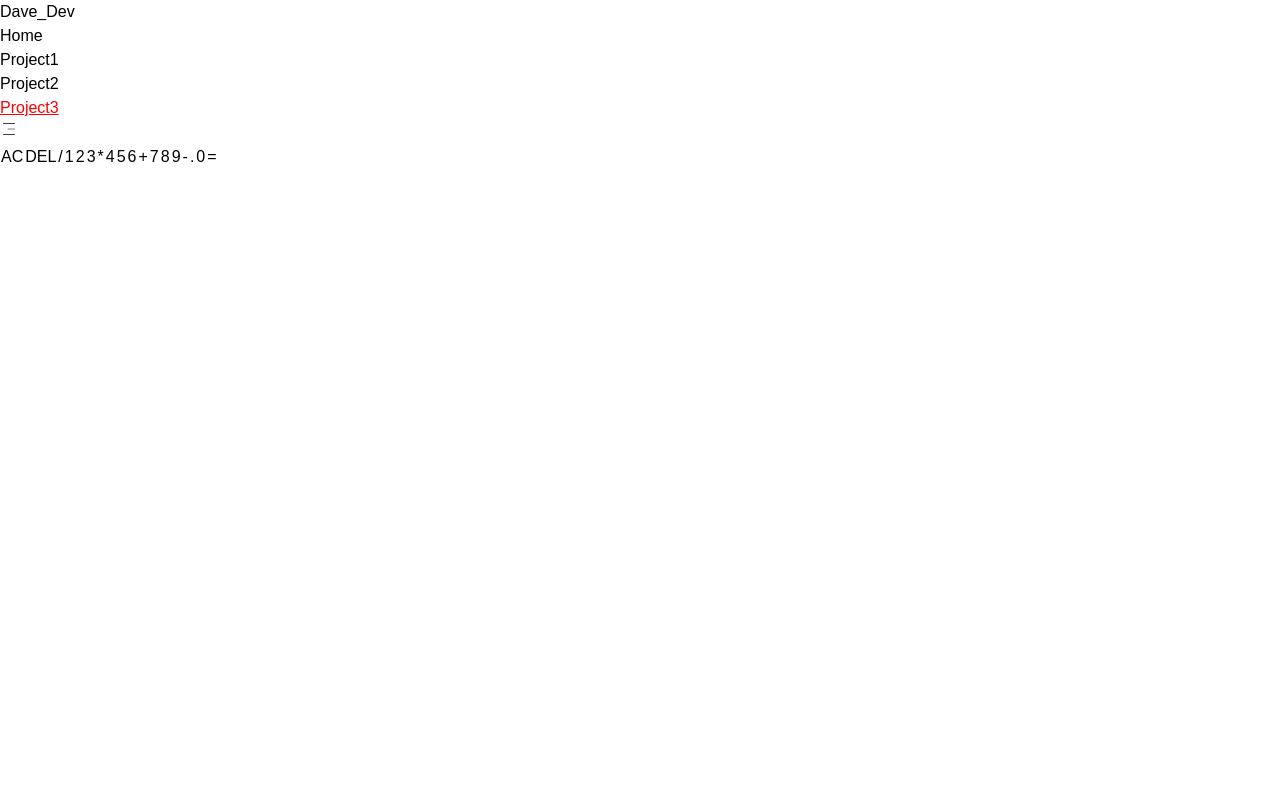
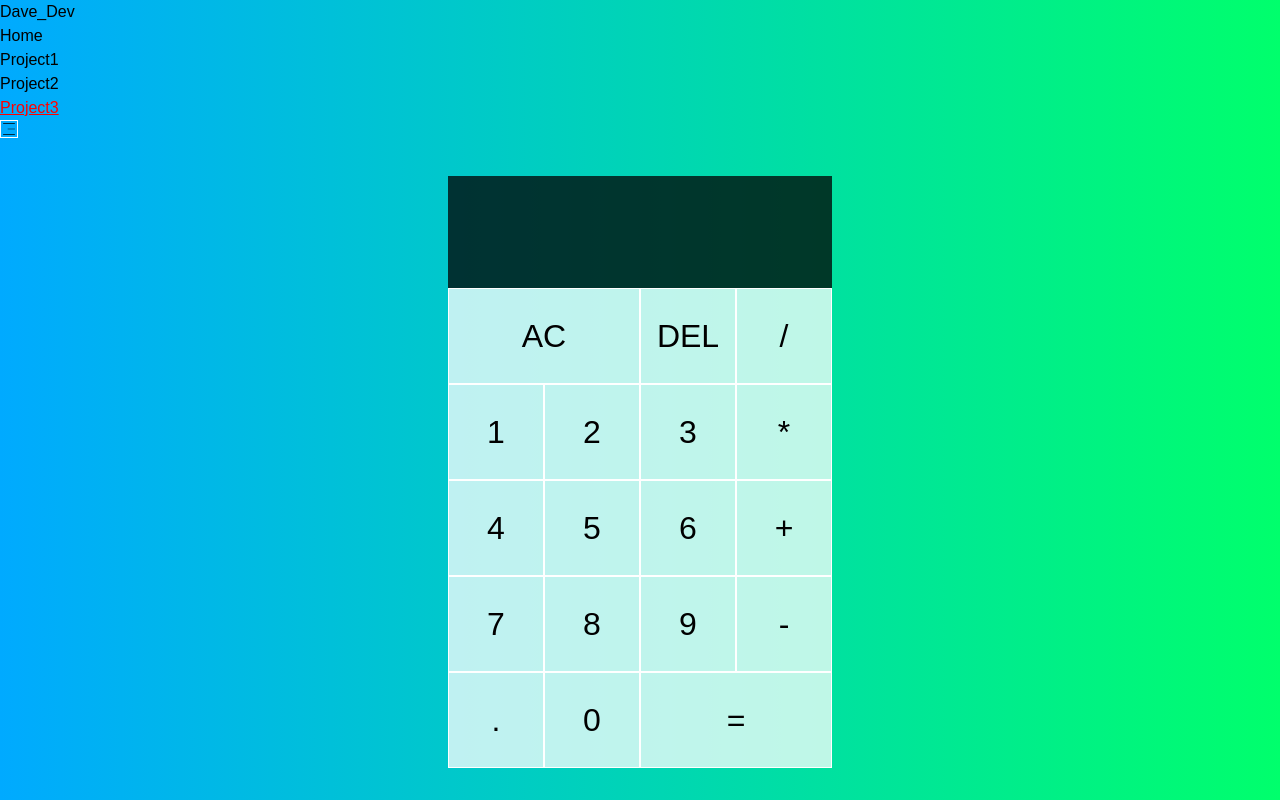
Before and after one commit to briandave-dev/MyReactProjects, a React (Vite) app: page /contact in a window 1280 px wide. Built offline with nearby package versions, Linux system fonts and the light colour scheme.

Commit message:
Calculator almost done

```diff
--- a/src/App.css
+++ b/src/App.css
@@ -1,6 +1,5 @@
 * {
     font-family: Arial, Helvetica, sans-serif;
-    box-sizing: border-box;
 }
 
 .fist {
--- /dev/null
+++ b/src/components/25/calculator/DigitButton.jsx
@@ -0,0 +1,11 @@
+import { ACTIONS } from "./index";
+
+export default function DigitButton({ dispatch, digit }) {
+  return (
+    <button
+      onClick={() => dispatch({ type: ACTIONS.ADD_DIGIT, payload: { digit } })}
+    >
+      {digit}
+    </button>
+  );
+}
--- a/src/components/25/calculator/index.css
+++ b/src/components/25/calculator/index.css
@@ -0,0 +1,54 @@
+*, *::before, *::after {
+    box-sizing: border-box;
+}
+
+body {
+    margin: 0;
+    background: linear-gradient(to right, #00AAFF, #00FF6C );
+}
+
+.calculator-grid {
+    display: grid;
+    margin-top: 2em;
+    justify-content: center;
+    grid-template-columns: repeat(4, 6em);
+    grid-template-rows: minmax(7em, auto) repeat(5, 6em);
+}
+
+.calculator-grid > button {
+    cursor: pointer;
+    font-size: 2em;
+    border: 1px solid white;
+    outline: none;
+    background-color: rgba(255,255,255,.75);
+}
+.calculator-grid > button:hover,
+.calculator-grid > button:focus {
+    background-color: (255,255,255,.9);
+}
+
+.span-two {
+    grid-column: span 2;
+}
+
+.output {
+    grid-column: 1 / -1;
+    background-color: rgba(0, 0, 0, .75);
+    display: flex;
+    flex-direction: column;
+    align-items: flex-end;
+    justify-content: space-between;
+    padding: .75em;
+    word-wrap: break-word;
+    word-break: break-all;
+}
+
+.output .previous-operand {
+    color: rgba(255, 255, 255, .75);
+    font-size: 1.5em;
+}
+
+.output .current-operand {
+    color: white;
+    font-size: 2.5em;
+}
--- a/src/components/25/calculator/index.jsx
+++ b/src/components/25/calculator/index.jsx
@@ -1,15 +1,42 @@
-import "./index.css"
+import { useReducer } from "react";
+import "./index.css";
+import DigitButton from "./Digitbutton";
+
+export const ACTIONS = {
+  ADD_DIGIT: "add-digit",
+  CHOOSE_OPERATION: "choose-operation",
+  CLEAR: "clear",
+  DELETE_DIGIT: "delete-digit",
+  EVALUATE: "evaluate",
+};
+
+function reducer(state, { type, payload }) {
+  switch (type) {
+    case ACTIONS.ADD_DIGIT:
+      return {
+        ...state,
+        currentOperand: `${currentOperand || ""}${payload.digit}`,
+      };
+  }
+}
 
 const Calculator = () => {
+  const [{ currentOperand, previousOperand, operation }, dispatch] = useReducer(
+    reducer,
+    {}
+  );
+
   return (
     <div className="calculator-grid">
       <div className="output">
-                <div className="previous-operand"></div>
-                <div className="current-operand"></div>
+        <div className="previous-operand">
+          {previousOperand} {operation}
+        </div>
+        <div className="current-operand">{currentOperand}</div>
       </div>
       <button className="span-two">AC</button>
       <button>DEL</button>
-            <button>/</button>
+      <DigitButton digit="/" dispatch={dispatch} />
       <button>1</button>
       <button>2</button>
       <button>3</button>
@@ -27,6 +54,6 @@ const Calculator = () => {
       <button className="span-two">=</button>
     </div>
   );
-}
+};
 
 export default Calculator;
```
Lines whose indentation alone changed are shown as unchanged.
